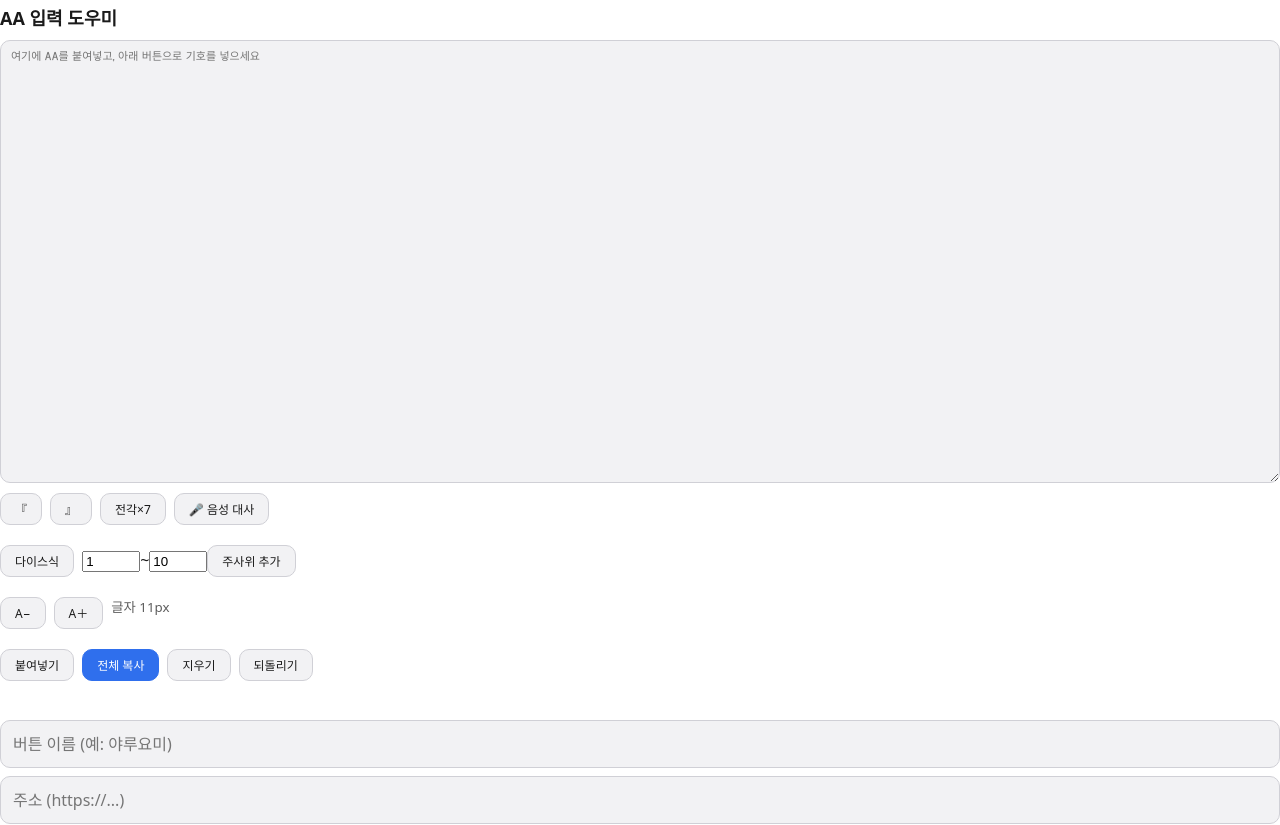
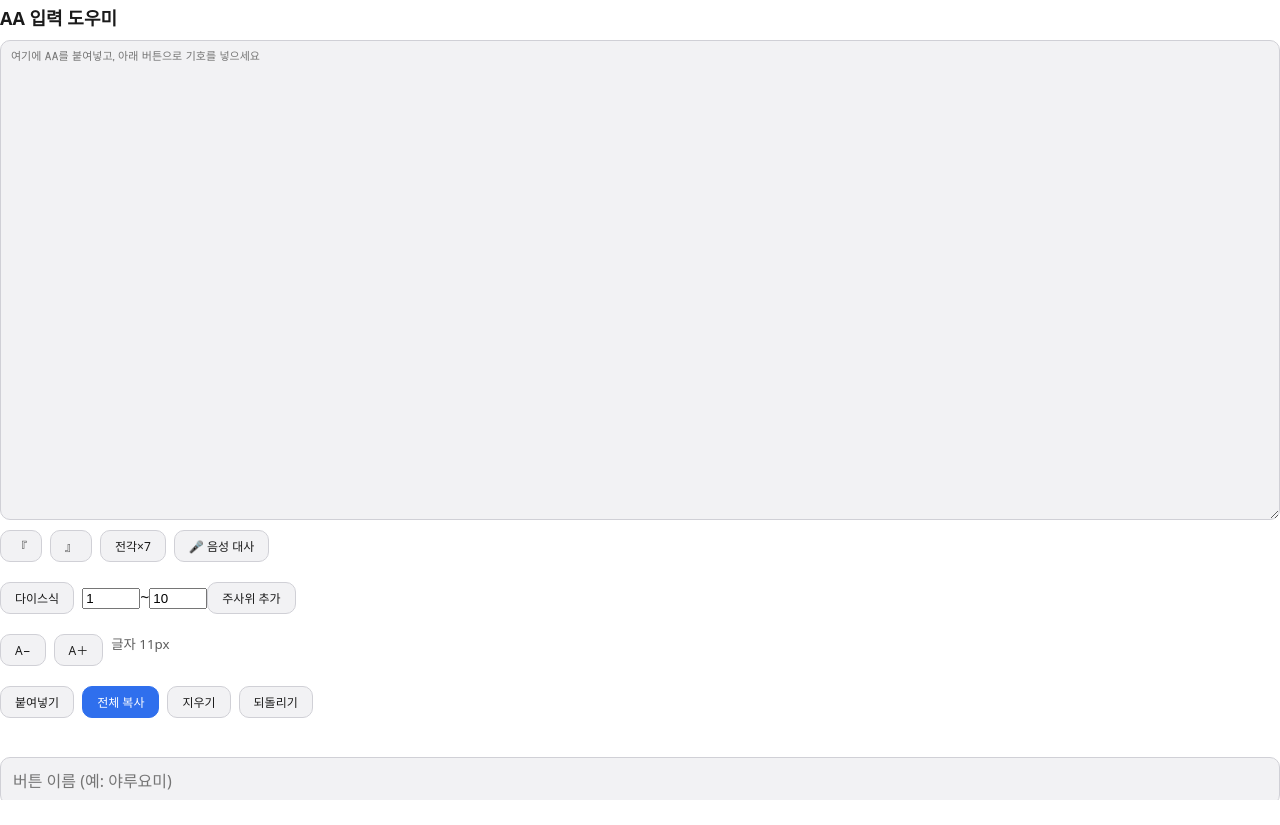
Before and after one commit to pheatria/pheatria.github.io, a React (Vite) app: page / in a window 1280 px wide. Shown: the top 825 px of the page. After the commit the page ends 800 px from the top, so only its background shows below. Built offline with nearby package versions, Linux system fonts and the light colour scheme.

Commit message:
기능추가

```diff
--- a/src/App.css
+++ b/src/App.css
@@ -28,6 +28,9 @@
   .cursor-control {
     display: none !important;
   }
+  .editor {
+    min-height: 600px;
+  }
 }
 :root[data-theme="dark"] {
   --bg: #16161a;
@@ -46,7 +49,7 @@ body {
   font-family: system-ui, -apple-system, "Noto Sans KR", sans-serif;
 }
 main {
-  height: 120dvh;
+  height: 100dvh;
   display: flex;
   flex-direction: column;
   box-sizing: border-box;
@@ -62,6 +65,7 @@ h1 {
   flex: 1;
   width: 100%;
   box-sizing: border-box;
+  min-height: 60vh;
   height: auto;
   font-family: "Monapo", "MS PGothic", "MS P Gothic", "IPAMonaPGothic", sans-serif;
   font-size: 11px;
--- a/src/App.jsx
+++ b/src/App.jsx
@@ -38,7 +38,7 @@ export default function App() {
     const el = editorRef.current;
     const start = el.selectionStart;
     const end = el.selectionEnd;
-    setDraft(draft.slice(0, start) + s + draft.slice(end));
+    setDraft((prev) => prev.slice(0, start) + s + prev.slice(end));
     nextCursor.current = start + s.length;
     el.focus();
   }
@@ -103,18 +103,12 @@ export default function App() {
     }
   }
 
-  function handleLineDelete(newText, newCursorPos) {
-    setDraft(newText);
-    // 삭제 후 커서 위치 조정
-    nextCursor.current = newCursorPos;
-  }
-
   return (
     <main>
       <h1>AA 입력 도우미</h1>
 
       <Editor ref={editorRef} text={draft} onChange={setDraft} fontSize={fontSize} />
-      <CursorControl editorRef={editorRef} onLineDelete={handleLineDelete} />
+      <CursorControl editorRef={editorRef}/>
 
       <div className="row">
         <SnippetBar snippets={SNIPPETS} onInsert={insert} />
--- a/src/components/CursorControl.jsx
+++ b/src/components/CursorControl.jsx
@@ -1,4 +1,4 @@
-export default function CursorControl({ editorRef, onLineDelete }) {
+export default function CursorControl({ editorRef }) {
   // 커서 이동 제어 함수
   function moveCursor(direction) {
     const el = editorRef.current;
--- a/src/components/DiceBar.jsx
+++ b/src/components/DiceBar.jsx
@@ -1,5 +1,4 @@
 import { useState } from "react";
-import VoiceInput from "./VoiceInput";
 
 const DICE_TEXT =
 `1 펌블
--- a/src/components/VoiceInput.jsx
+++ b/src/components/VoiceInput.jsx
@@ -46,6 +46,7 @@ export default function VoiceInput({ onInsert, say }) {
   return (
     <button
       onClick={startSpeech}
+      disabled={isListening}
       style={{
         backgroundColor: isListening ? "#ff4d4f" : "",
         color: isListening ? "#fff" : "",
```
